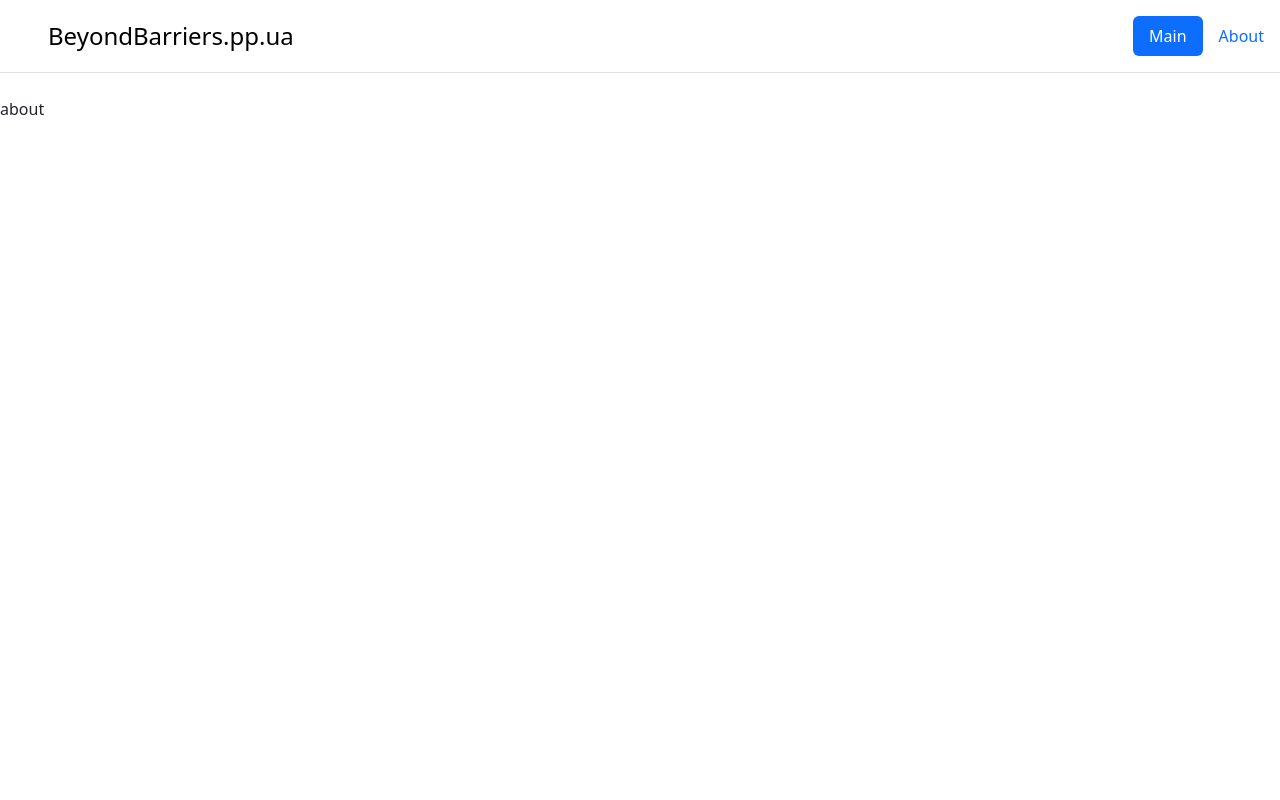
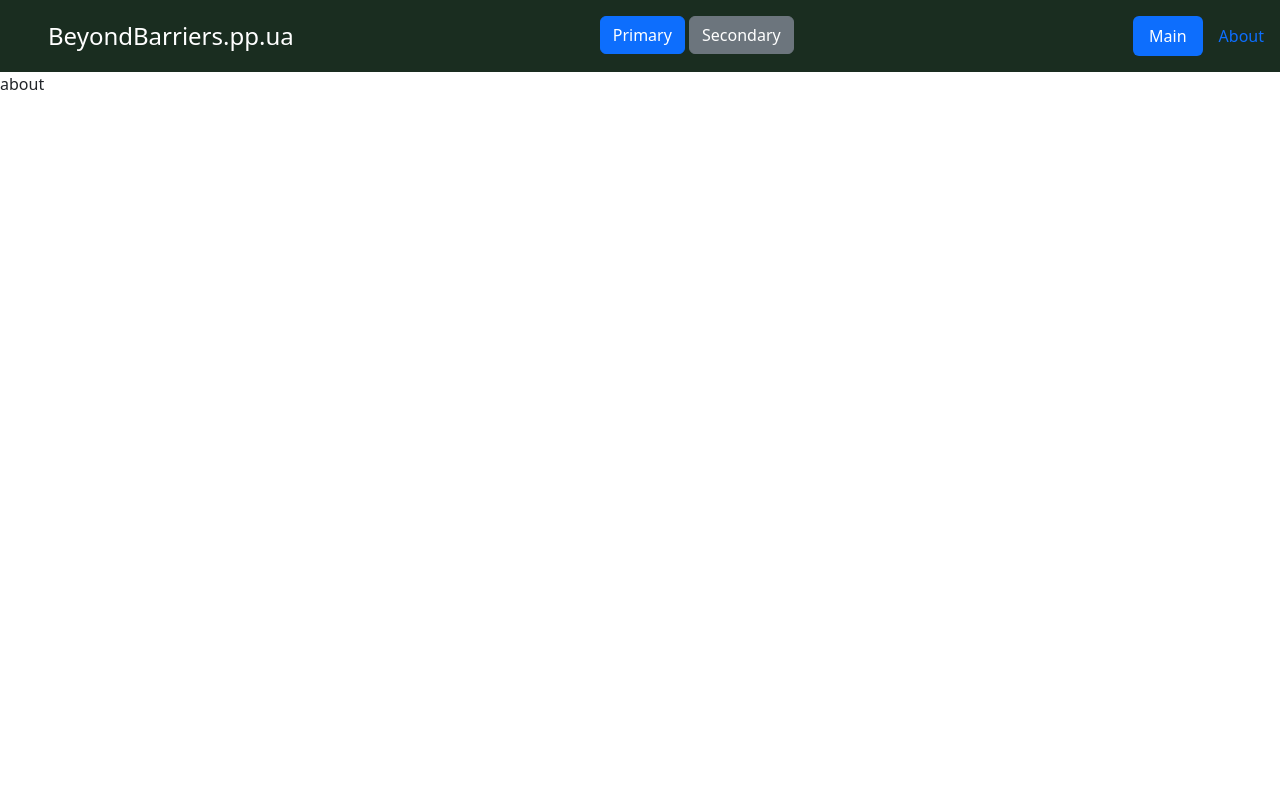
Before and after one commit to alukardv/luxoft_techground_hackathon_2, a Django app: page /about/ in a window 1280 px wide. Run offline with Django 4.2, Linux system fonts and the light colour scheme.

Commit message:
internal/templates

```diff
--- a/map/static/map/css/style.css
+++ b/map/static/map/css/style.css
@@ -1,7 +1,31 @@
+html, body {
+    height: 100%;
+    margin: 0;
+    padding: 0;
+    overflow: hidden;
+}
+
+main {
+    /*position: relative;*/
+    height: 100%;
+    }
+
 #map {
-  width: 100%;
-  height: 900px;
-  border: solid 2px #212529;
-  border-radius: 5px;
-  box-shadow: 8px 8px 15px #212529;
+    /* position: absolute; */
+    width: 100%;
+    height: 100%;
+    /* z-index: 1; */
 }
+
+test {
+    /* position: absolute;*/
+    /* z-index: 2; */
+}
+
+head {
+    font-family: 'Inter';font-size: 22px;
+}
+
+header {
+    background: #1A2D20;
+}
--- a/map/templates/map/about.html
+++ b/map/templates/map/about.html
@@ -1,6 +1,6 @@
 {% extends 'base.html' %}
 {% block content %}
 <main>
-<p>about</p>
+    <p>about</p>
 </main>
 {% endblock %}
--- a/templates/base.html
+++ b/templates/base.html
@@ -16,21 +16,24 @@
          integrity="sha256-20nQCchB9co0qIjJZRGuk2/Z9VM+kNiyxNV1lvTlZBo="
          crossorigin=""></script>
         <link type="text/css" href="{% static 'map/css/style.css' %}" rel="stylesheet" />
+        <link href='https://fonts.googleapis.com/css?family=Inter' rel='stylesheet'>
     </head>
     <body>
-<header class="d-flex flex-wrap justify-content-center py-3 mb-4 border-bottom">
-      <a href="/" class="d-flex align-items-center mb-3 mb-md-0 me-md-auto link-body-emphasis text-decoration-none">
+        <header class="d-flex flex-wrap justify-content-center py-3 ">
+            <a href="/" class="d-flex align-items-center mb-3 lg-4 md-4 mb-md-0 me-md-auto link-body-emphasis text-decoration-none">
                 <svg class="bi me-2" width="40" height="32"><use xlink:href="#bootstrap"></use></svg>
-        <span class="fs-4">BeyondBarriers.pp.ua</span>
+                <span class="fs-4 text-white">BeyondBarriers.pp.ua</span>
             </a>
-
-      <ul class="nav nav-pills">
+            <div class="col-md-5">
+                <button type="button" class="btn btn-primary">Primary</button>
+                <button type="button" class="btn btn-secondary">Secondary</button>
+            </div>
+            <ul class="nav nav-pills lg-4 md-3">
                 <li class="nav-item"><a href="{% url 'main' %}" class="nav-link active" aria-current="page">Main</a></li>
                 <li class="nav-item"><a href="{% url 'about' %}" class="nav-link">About</a></li>
             </ul>
         </header>
         {% block content %}
-
         {% endblock %}
     </body>
 </html>
```
Also changed, not shown: map/templates/map/index.html (indentation only). Lines whose indentation alone changed are shown as unchanged.
